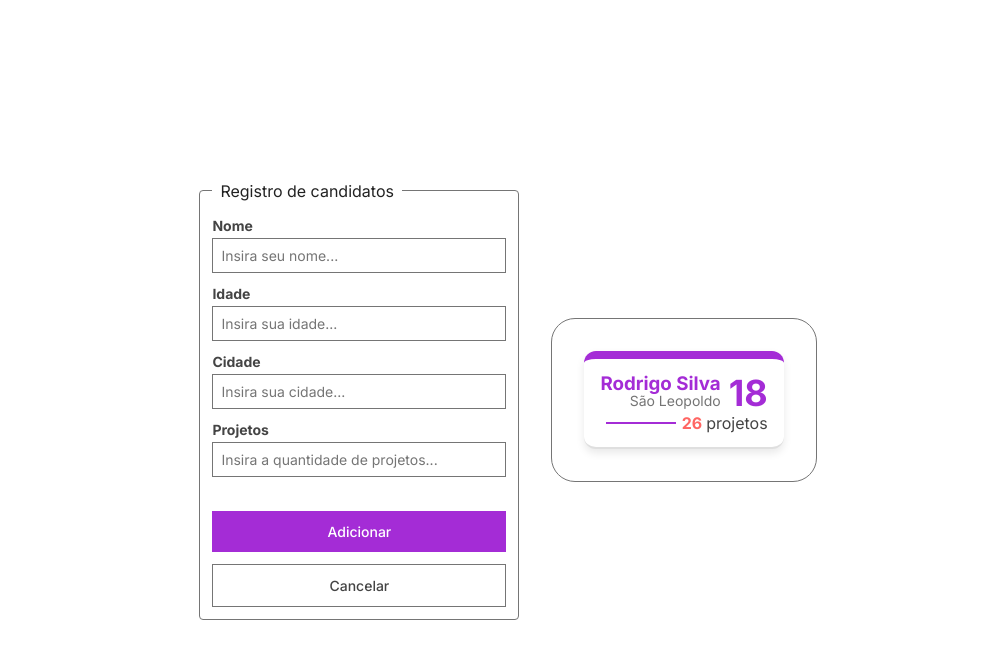
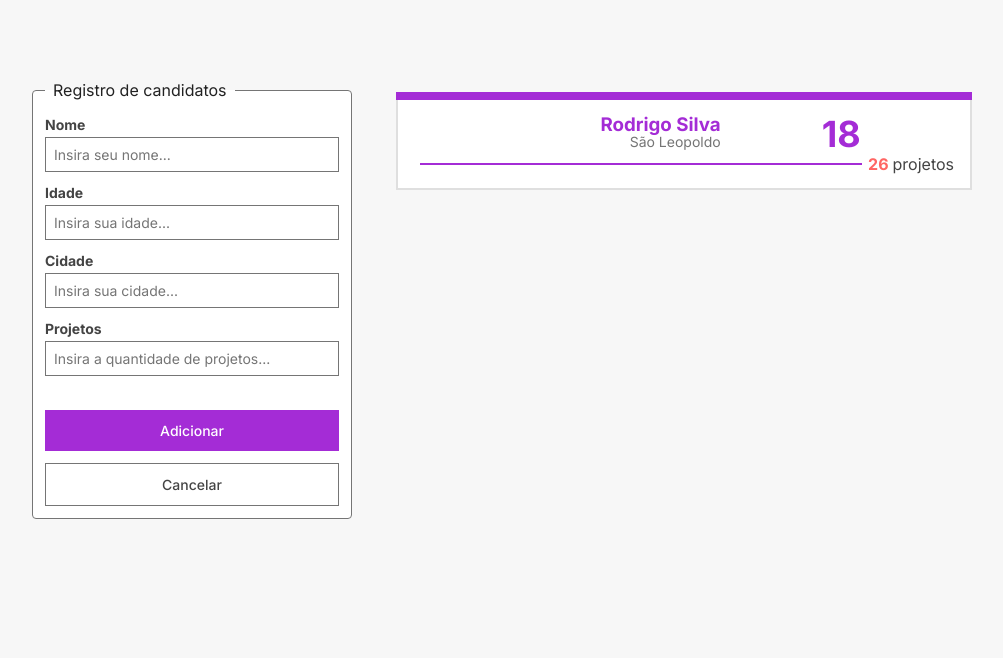
Before and after one commit to vitormarkis/2form-with-redux, a React (Vite) app: page / in a window 1280 px wide. Shown: the top 658 px of the page, without its empty margins (132-1135 px from the left). Built offline with nearby package versions, Linux system fonts and the light colour scheme.

Commit message:
add scrollable items

```diff
--- a/src/components/Candidate/index.tsx
+++ b/src/components/Candidate/index.tsx
@@ -1,4 +1,4 @@
-import { CandidateProps } from 'features/candidates/candidates-slice';
+import { CandidateProps } from '@features/candidates/candidates-slice';
 import React from 'react';
 
 import { Container } from './styles';
--- a/src/components/Candidate/styles.ts
+++ b/src/components/Candidate/styles.ts
@@ -1,18 +1,19 @@
-import styled from 'styled-components';
+import styled from "styled-components"
 
 export const Container = styled.div`
-background-color: #fff;
-flex-grow: 1;
+  background-color: #fff;
+  flex-grow: 1;
   display: grid;
   padding: 4rem;
-  border-radius: 3rem;
-  border-top: 2rem solid #a42cd6;
   border-bottom: 2px solid #00000020;
+  border-inline: 2px solid #00000020;
   gap: 1rem 2rem;
-  box-shadow: 0 1rem 2rem #00000017;
+  /* box-shadow: 0 1rem 2rem #00000017; */
+  margin-top: 2rem;
+  box-shadow: 0 -2rem 0 #a42cd6;
   grid-template-areas:
-    'texts    age'
-    'projects projects';
+    "texts    age"
+    "projects projects";
   line-height: 1;
 
   & div:nth-of-type(1) {
@@ -21,6 +22,7 @@ flex-grow: 1;
 
     h3 {
       color: #a42cd6;
+      white-space: nowrap;
     }
 
     p {
@@ -76,4 +78,4 @@ flex-grow: 1;
       color: #444;
     }
   }
-`;
+`
--- a/src/components/Form/styles.ts
+++ b/src/components/Form/styles.ts
@@ -5,6 +5,7 @@ export const Container = styled.form`
 `;
 
 export const Fieldset = styled.fieldset`
+background-color: #fff;
   border: 1px solid #757575;
   padding: 3rem;
   border-radius: 1rem;
--- a/src/components/Layout/styles.ts
+++ b/src/components/Layout/styles.ts
@@ -2,7 +2,8 @@ import styled from 'styled-components';
 
 export const Container = styled.div`
     display: flex;
-    align-items: center;
+    align-items: flex-start;
+    padding-top: 20rem;
     justify-content: center;
     gap: 8rem;
     height: 100%;
--- a/src/components/List/index.tsx
+++ b/src/components/List/index.tsx
@@ -1,17 +1,19 @@
+import { useAppSelector } from '@root/store';
 import React from 'react';
-import { useAppSelector } from '../../store';
 import Candidate from '../Candidate';
 
-import { Container } from './styles';
+import { CandidatesContainer, Container } from './styles';
 
 const List: React.FC = () => {
   const { candidates } = useAppSelector(state => state);
   return (
     <Container>
+      <CandidatesContainer>
       {candidates &&
         candidates.map(candidate => (
           <Candidate key={candidate.id} {...candidate}></Candidate>
         ))}
+      </CandidatesContainer>
     </Container>
   );
 };
--- a/src/components/List/styles.ts
+++ b/src/components/List/styles.ts
@@ -1,16 +1,27 @@
-import styled from 'styled-components';
+import styled from "styled-components"
 
 export const Container = styled.div`
+  width: 150rem;
   display: flex;
-  align-items: center;
-  justify-content: space-between;
-  flex-wrap: wrap;
-  gap: 6rem;
-  padding: 8rem;
-  border-radius: 6rem;
-  border: 1px solid #757575;
+  padding: 3rem;
 
   /* width: max(480px, min(60vw, 720px)); */
   flex-shrink: 0;
+  height: 180rem;
+  overflow-y: scroll;
+`
 
-`;
+export const CandidatesContainer = styled.div`
+  height: fit-content;
+  flex-grow: 1;
+  gap: 3rem;
+
+  display: flex;
+  align-items: flex-start;
+  justify-content: space-between;
+  flex-wrap: wrap;
+
+  > div {
+    flex-basis: 34%;
+  }
+`
--- a/src/features/candidates/candidates-slice.ts
+++ b/src/features/candidates/candidates-slice.ts
@@ -1,34 +1,34 @@
-import { createSlice } from '@reduxjs/toolkit';
-import { PayloadAction } from '@reduxjs/toolkit/dist/createAction';
+import { createSlice } from "@reduxjs/toolkit"
+import { PayloadAction } from "@reduxjs/toolkit/dist/createAction"
 
 export type CandidateProps = {
-  id: number;
-  name: string;
-  age: number;
-  city: string;
-  projects: number;
-};
+  id: number
+  name: string
+  age: number
+  city: string
+  projects: number
+}
 
 const initialState: CandidateProps[] = [
   {
     id: 0,
     age: 18,
-    city: 'São Leopoldo',
-    name: 'Rodrigo Silva',
+    city: "São Leopoldo",
+    name: "Rodrigo Silva",
     projects: 26,
   },
-];
+]
 
 export const candidatesSlicer = createSlice({
-  name: 'candidates',
+  name: "candidates",
   initialState,
   reducers: {
     addNewCandidate: (state, action: PayloadAction<CandidateProps>) => {
-      return [...state, action.payload];
+      return [action.payload, ...state]
     },
   },
-});
+})
 
-export const { addNewCandidate } = candidatesSlicer.actions;
+export const { addNewCandidate } = candidatesSlicer.actions
 
-export const candidateReducer = candidatesSlicer.reducer;
+export const candidateReducer = candidatesSlicer.reducer
--- a/src/index.css
+++ b/src/index.css
@@ -16,6 +16,7 @@ button {
 
 body {
   font-size: 4rem;
+  background-color: #f7f7f7;
 }
 
 button {
--- a/src/utils/index.ts
+++ b/src/utils/index.ts
@@ -1,4 +1,4 @@
-import { CandidateProps } from "features/candidates/candidates-slice"
+import { CandidateProps } from "@features/candidates/candidates-slice"
 
 export function getLastID(candidates: CandidateProps[]): number {
   if (candidates.length === 0) return 0
```
Also changed, not shown: vite.config.ts.timestamp-1675154412076.mjs (added, +20 -0 lines).
